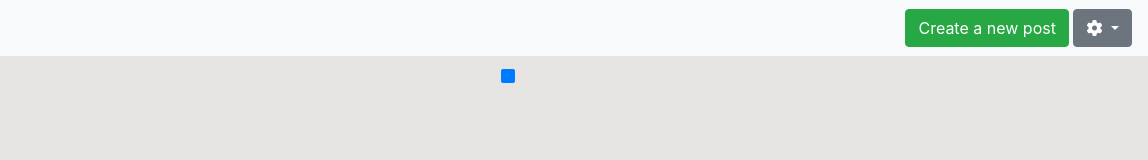
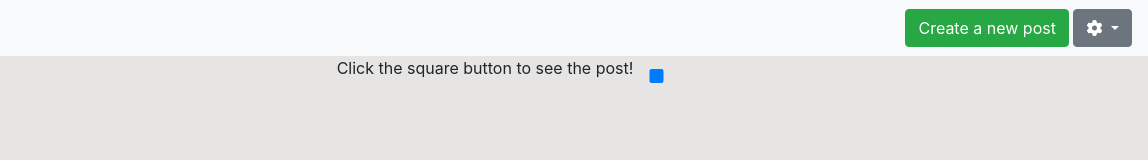
Before and after one commit to AbigailLevi/SimpleInstagram, a plain HTML site: page index.html in a window 1280 px wide. Shown: the top 160 px of the page, 132-1280 px from the left. Drawn offline with nearby package versions, Linux system fonts and the light colour scheme.

Commit message:
test upd

```diff
--- a/index.html
+++ b/index.html
@@ -86,6 +86,7 @@
 <!--       <li class="nav-item">
         <a class="nav-link active" id="pills-home-tab" data-toggle="pill" href="#pills-home" role="tab" aria-controls="pills-home" aria-selected="true"><i class="fa fa-th"></i></a>
       </li> -->
+      Click the square button to see the post!
       <li class="nav-item">
         <a class="nav-link" id="pills-profile-tab" data-toggle="pill" href="#pills-profile" role="tab" aria-controls="pills-profile" aria-selected="false"><i class="fa fa-square">
         </i></a>
```
